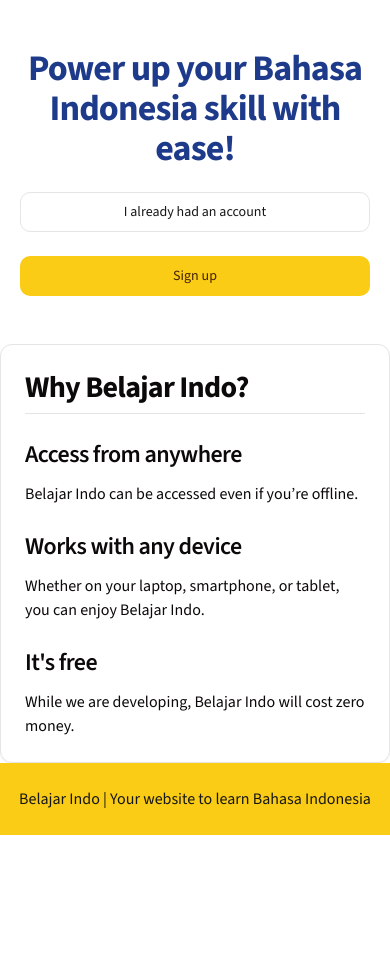
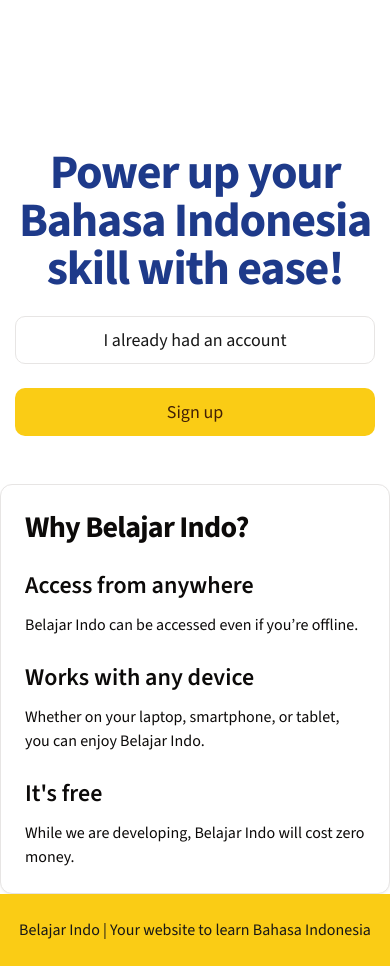
Before and after one commit to rifqiirfan/belajarindo, a Next.js app in the folder belajarindo/: page / in a window 390 px wide. Before the commit the page ends 844 px from the top, so only its background shows below. Built offline with nearby package versions, Linux system fonts and the light colour scheme.

Commit message:
Add pages and style specific components

```diff
--- a/belajarindo/app/globals.css
+++ b/belajarindo/app/globals.css
@@ -3,14 +3,18 @@
 @tailwind utilities;
 
 :root {
-  --background: #ffffff;
-  --foreground: #171717;
+  --background: hsl(0, 0%, 100%);
+  --foreground: hsl(0, 0%, 9%);
+  --warning: 38 92% 50%;
+  --warning-foreground: 48 96% 89%;
 }
 
 @media (prefers-color-scheme: dark) {
   :root {
-    --background: #0a0a0a;
-    --foreground: #ededed;
+    --background: hsl(0, 0%, 4%);
+    --foreground: hsl(0, 0%, 93%);
+    --warning:  hsl(20.5, 90.2%, 48.2%);
+    --warning-foreground: hsl(48, 100%, 96.1%);
   }
 }
 
@@ -18,6 +22,14 @@
   color: var(--foreground);
   background: var(--background);
   font-family: Source Sans 3, Helvetica, Arial, sans-serif;
+}
+
+header {
+  height: 100px;
+}
+
+footer {
+  background: hsl(47.9, 95.8%, 53.1%);
 }
 
 @layer utilities {
--- a/belajarindo/app/layout.tsx
+++ b/belajarindo/app/layout.tsx
@@ -63,16 +63,17 @@
         </NavigationMenu>
         <DropdownMenu>
           <DropdownMenuTrigger asChild>
-            <Button variant="default" className="rounded-full">
-              Sign Up
-              <span className="sr-only">Toggle user menu</span>
+            <Button variant="default" className="rounded">
+              <Link href="/login" legacyBehavior passHref>Sign up</Link>
             </Button>
           </DropdownMenuTrigger>
         </DropdownMenu>
         </nav>
         </header>
+        <div>
         { children }
-        <footer className="py-6 md:px-8 md:py-0" style={{backgroundColor: "hsl(47.9, 95.8%, 53.1%)",}}>
+        </div>
+        <footer className="py-6 md:px-8 md:py-0">
           <div className="container flex flex-col items-center justify-between gap-4 md:h-24 md:flex-row">
             <p>Belajar Indo | Your website to learn Bahasa Indonesia</p>
           </div>
--- a/belajarindo/app/login/page.tsx
+++ b/belajarindo/app/login/page.tsx
@@ -41,10 +41,10 @@
                 </div>
                 <Input id="password" type="password" required />
               </div>
-              <Button type="submit" className="w-full">
+              <Button type="submit" className="w-full" size="default">
                 Login
               </Button>
-              <Button variant="outline" className="w-full">
+              <Button variant="outline" className="w-full" size="default">
                 Login with Google
               </Button>
             </div>
--- a/belajarindo/app/page.tsx
+++ b/belajarindo/app/page.tsx
@@ -25,15 +25,15 @@
         />
       </div>
       <div className="flex items-center justify-center py-12">
-        <div className="mx-auto grid w-[350px] gap-6">
+        <div className="mx-auto grid w-[360px] gap-6">
           <div className="grid gap-6 text-center">
-            <h1 className="scroll-m-12 text-4xl text-blue-900 font-extrabold tracking-tight lg:text-5xl">Power up your Bahasa Indonesia skill with ease!</h1>
+            <h1 className="scroll-m-12 text-5xl text-blue-900 font-extrabold tracking-tight">Power up your Bahasa Indonesia skill with ease!</h1>
 
-            <Button variant="outline">
+            <Button variant="outline" size="lg">
               <Link href="/login" legacyBehavior passHref>I already had an account</Link>
             </Button>
 
-            <Button>
+            <Button variant="default" size="lg">
               <Link href="/signup" legacyBehavior passHref>Sign up</Link>
             </Button>
           </div>
@@ -42,20 +42,20 @@
       <div className="grid-cols-none">
         <Card x-chunk="dashboard-07-chunk-0">
           <CardHeader>
-            <CardTitle><h2 className="scroll-m-20 border-b pb-2 text-3xl font-bold tracking-tight first:mt-0">Why Belajar Indo?</h2></CardTitle>
+            <CardTitle className="text-3xl font-bold">Why Belajar Indo?</CardTitle>
           </CardHeader>
           <CardContent>
             <div className="grid gap-6">
               <div className="grid gap-3">
-                <p className="scroll-m-20 text-2xl font-semibold tracking-tight">Access from anywhere</p>
+                <p className="scroll-m-20 text-2xl font-semibold">Access from anywhere</p>
                 <p>Belajar Indo can be accessed even if you’re offline.</p>
               </div>
               <div className="grid gap-3">
-                <p className="scroll-m-20 text-2xl font-semibold tracking-tight">Works with any device</p>
+                <p className="scroll-m-20 text-2xl font-semibold">Works with any device</p>
                 <p>Whether on your laptop, smartphone, or tablet, you can enjoy Belajar Indo.</p>
               </div>
               <div className="grid gap-3">
-                <p className="scroll-m-20 text-2xl font-semibold tracking-tight">It&apos;s free</p>
+                <p className="scroll-m-20 text-2xl font-semibold">It&apos;s free</p>
                 <p>While we are developing, Belajar Indo will cost zero money.</p>
               </div>
             </div>
--- a/belajarindo/components/ui/button.tsx
+++ b/belajarindo/components/ui/button.tsx
@@ -20,9 +20,9 @@
         link: "text-primary underline-offset-4 hover:underline",
       },
       size: {
-        default: "h-10 px-4 py-2",
-        sm: "h-9 rounded-md px-3",
-        lg: "h-11 rounded-md px-8",
+        default: "h-10 px-4 py-2 text-md",
+        sm: "h-9 rounded-md px-3 text-sm",
+        lg: "h-12 rounded-md px-8 text-lg",
         icon: "h-10 w-10",
       },
     },
--- a/belajarindo/tailwind.config.ts
+++ b/belajarindo/tailwind.config.ts
@@ -12,6 +12,8 @@
   		colors: {
   			background: 'hsl(var(--background))',
   			foreground: 'hsl(var(--foreground))',
+			warning: 'hsl(var(--warning))',
+			warningForeground: 'hsl(var(--warning-foreground))',
   			card: {
   				DEFAULT: 'hsl(var(--card))',
   				foreground: 'hsl(var(--card-foreground))'
```
